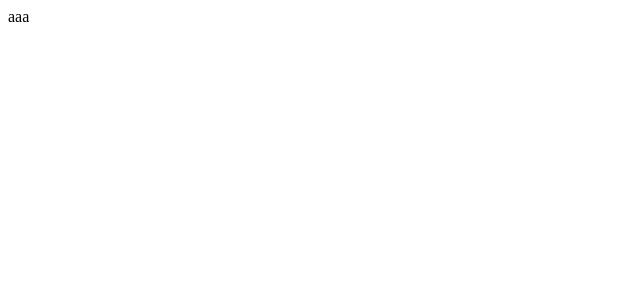
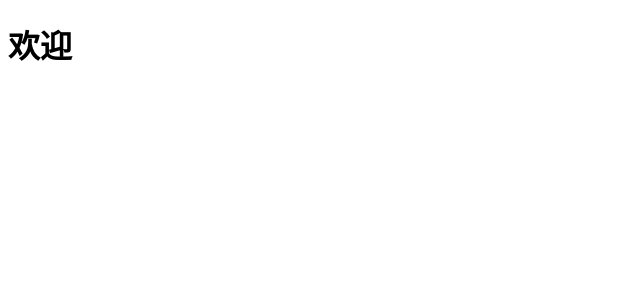
Before and after one commit to 1990zimu/houtai, a Vue app: page / in a window 1280 px wide. Shown: the top 300 px of the page, without its empty margins (0-640 px from the left). Built offline with nearby package versions, Linux system fonts and the light colour scheme.

Commit message:
欢迎语句

```diff
--- a/src/App.vue
+++ b/src/App.vue
@@ -1,5 +1,7 @@
 <template>
-  <div id="app">aaa</div>
+  <div id="app">
+    <h1>欢迎</h1>
+  </div>
 </template>
 
 <script>
```
